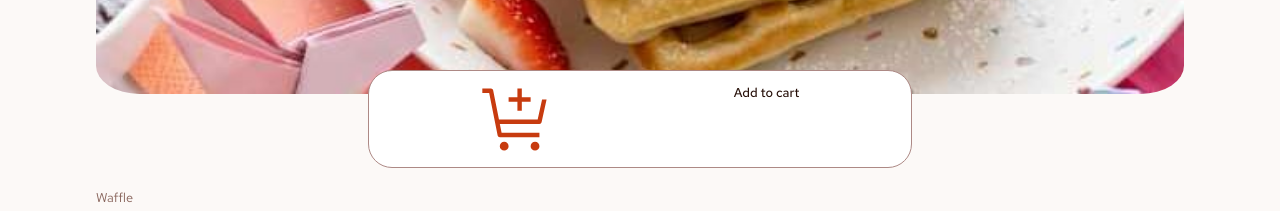
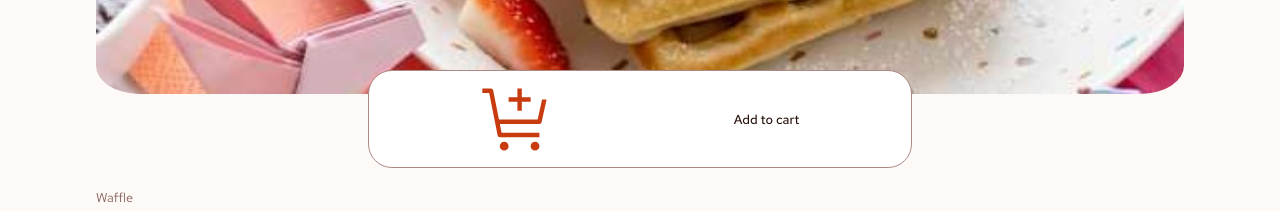
Before and after one commit to Luendel/product-list-with-cart, an Angular app: page / in a window 1280 px wide. Shown: the part 710-921 px from the top of the page. Built offline with nearby package versions, Linux system fonts and the light colour scheme.

Commit message:
modified:   src/app/components/DessertsPage/DessertsPage.component.css modified:   src/app/components/DessertsPage/DessertsPage.component.html modified:   src/app/components/DessertsPage/DessertsPage.component.ts

```diff
--- a/src/app/components/DessertsPage/DessertsPage.component.css
+++ b/src/app/components/DessertsPage/DessertsPage.component.css
@@ -43,6 +43,7 @@ section ul li .button {
     display: flex;
     flex-direction: row;
     justify-content: space-around;
+    align-items: center;
 }
 
 section ul li .button:hover {
@@ -51,6 +52,26 @@ section ul li .button:hover {
 
 section ul li .button img {
     width: 15%;
+}
+
+section ul li .button.selected {
+    background-color: hsl(14, 86%, 42%);
+    color: white;
+    display: flex;
+    flex-direction: row;
+    justify-content: space-between;
+    align-items: center;
+    border: 1px solid hsl(14, 86%, 42%);
+    padding-left: 0.7rem;
+    padding-right: 0.7rem;
+}
+
+section ul li .button.selected img {
+    width: 1.2rem;
+    height: 1.15rem;
+    padding: 0.2rem;
+    border: 1px solid white;
+    border-radius: 50%;
 }
 
 section ul li .category {
--- a/src/app/components/DessertsPage/DessertsPage.component.html
+++ b/src/app/components/DessertsPage/DessertsPage.component.html
@@ -4,7 +4,8 @@
     <ul>
         <li *ngFor="let product of products | async">
             <img [src]="product.image.mobile" [alt]="product.name">
-            <div class="button" (click)="addToCart(product)"> <img src="/assets/images/icon-add-to-cart.svg"> Add to cart</div>
+            <div *ngIf="!(isSelected(product.name))" class="button" (click)="addToCart(product)"> <img src="/assets/images/icon-add-to-cart.svg"> Add to cart</div>
+            <div *ngIf="(isSelected(product.name))" class="button selected"><img src="/assets/images/icon-decrement-quantity.svg" alt="decrement" class="decrement" (click)="removeFromCart(product.name)"/>  2 <img src="/assets/images/icon-increment-quantity.svg" alt="increment" class="increment" (click)="addToCart(product)" /></div>
             <p class="category">{{product.category}}</p>
             <p class="name">{{product.name}}</p>
             <p class="price">{{product.price | currency:'USD'}}</p>
--- a/src/app/components/DessertsPage/DessertsPage.component.ts
+++ b/src/app/components/DessertsPage/DessertsPage.component.ts
@@ -110,4 +110,10 @@ export class Desserts implements OnInit {
             this.storageUpdated.emit(this.selected.total)
         }
     }
+
+    isSelected(name:string){
+        return this.selected.items.some(function(item:any):boolean {
+            return item.name === name
+        } )
+    }
 }
```
